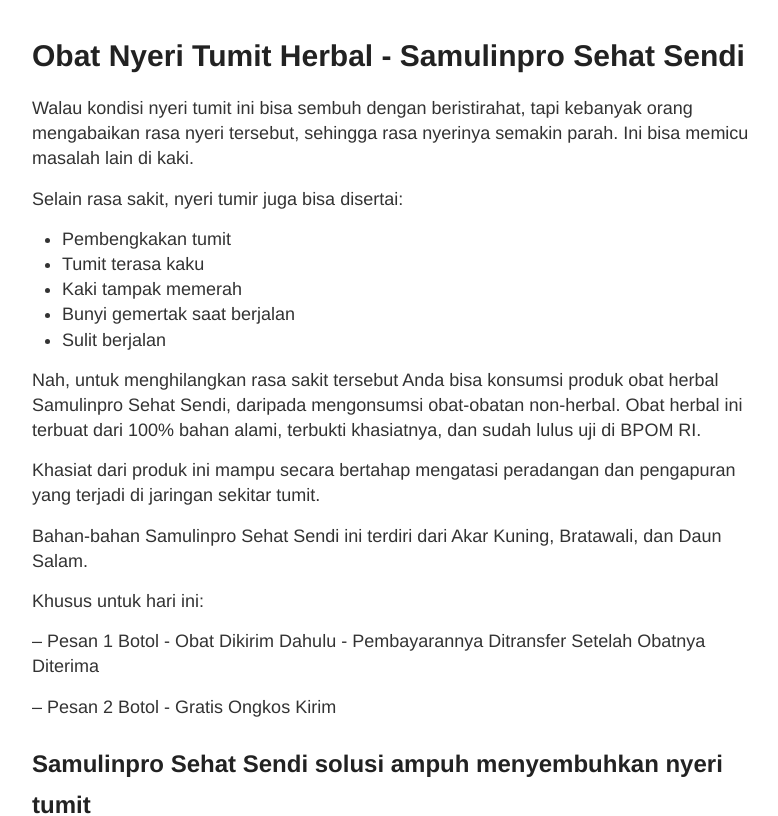
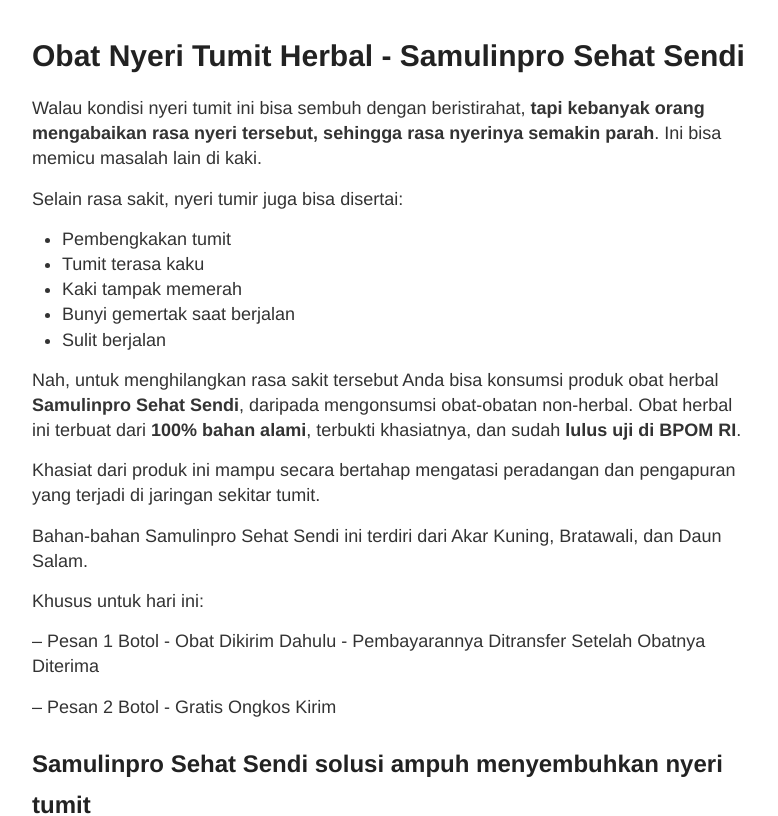
Before and after one commit to zeinherbal/zeinherbal.github.io, a Jekyll site: the page built from _posts/2019-12-10-obat-nyeri-tumit.md, in a window 1280 px wide and 900 px high, cut to the strip 0-816 px from the top of the window. Shown: the whole strip, without its empty margins (248-1026 px from the left). Built offline with Jekyll 4.4.1, drawn with Linux system fonts in a browser that asks for light colours; a script that is not in the unit is left out; some of the changed text lies outside the part shown.

Commit message:
Update 2019-12-10-obat-nyeri-tumit.md

```diff
--- a/_posts/2019-12-10-obat-nyeri-tumit.md
+++ b/_posts/2019-12-10-obat-nyeri-tumit.md
@@ -3,7 +3,7 @@
 title: Obat Nyeri Tumit Herbal - Samulinpro Sehat Sendi
 ---
 
-Walau kondisi nyeri tumit ini bisa sembuh dengan beristirahat, tapi kebanyak orang mengabaikan rasa nyeri tersebut, sehingga rasa nyerinya semakin parah. Ini bisa memicu masalah lain di kaki.
+Walau kondisi nyeri tumit ini bisa sembuh dengan beristirahat, **tapi kebanyak orang mengabaikan rasa nyeri tersebut, sehingga rasa nyerinya semakin parah**. Ini bisa memicu masalah lain di kaki.
 
 Selain rasa sakit, nyeri tumir juga bisa disertai:
 
@@ -13,7 +13,7 @@
 + Bunyi gemertak saat berjalan
 + Sulit berjalan
 
-Nah, untuk menghilangkan rasa sakit tersebut Anda bisa konsumsi produk obat herbal Samulinpro Sehat Sendi, daripada mengonsumsi obat-obatan non-herbal. Obat herbal ini terbuat dari 100% bahan alami, terbukti khasiatnya, dan sudah lulus uji di BPOM RI.
+Nah, untuk menghilangkan rasa sakit tersebut Anda bisa konsumsi produk obat herbal **Samulinpro Sehat Sendi**, daripada mengonsumsi obat-obatan non-herbal. Obat herbal ini terbuat dari **100% bahan alami**, terbukti khasiatnya, dan sudah **lulus uji di BPOM RI**.
 
 Khasiat dari produk ini mampu secara bertahap mengatasi peradangan dan pengapuran yang terjadi di jaringan sekitar tumit.
 
@@ -167,11 +167,11 @@
 
 Anda cukup mengirimkan SMS / WA Ke No. **082.215.649.991** dengan mencantumkan kode produk **GYT** seperti contoh dibawah ini:
 
-Kode Produk: **<span style=style="color: red;">GYT</span>**
-Jumlah Pemesanan: **<span style=style="color: red;">2 Botol</span>**
-Nama: **<span style=style="color: red;">Aan Suryadi</span>**
-Alamat: **<span style=style="color: red;">Kp. Indah Cemara Rt/03 Rw/08 Kel. Setiakasih, Kec. Cibeureum, Kota Tasikmalaya, Jawa Barat</span>**
-No. Telp/Hp: **<span style=style="color: red;">081214937xxx</span>**
+Kode Produk: **<span style="color: red;">GYT</span>**
+Jumlah Pemesanan: **<span style="color: red;">2 Botol</span>**
+Nama: **<span style="color: red;">Aan Suryadi</span>**
+Alamat: **<span style="color: red;">Kp. Indah Cemara Rt/03 Rw/08 Kel. Setiakasih, Kec. Cibeureum, Kota Tasikmalaya, Jawa Barat</span>**
+No. Telp/Hp: **<span style="color: red;">081214937xxx</span>**
 
 **Kirim Ke: 082.215.649.991**
 {: style="text-align: center;"}
```
